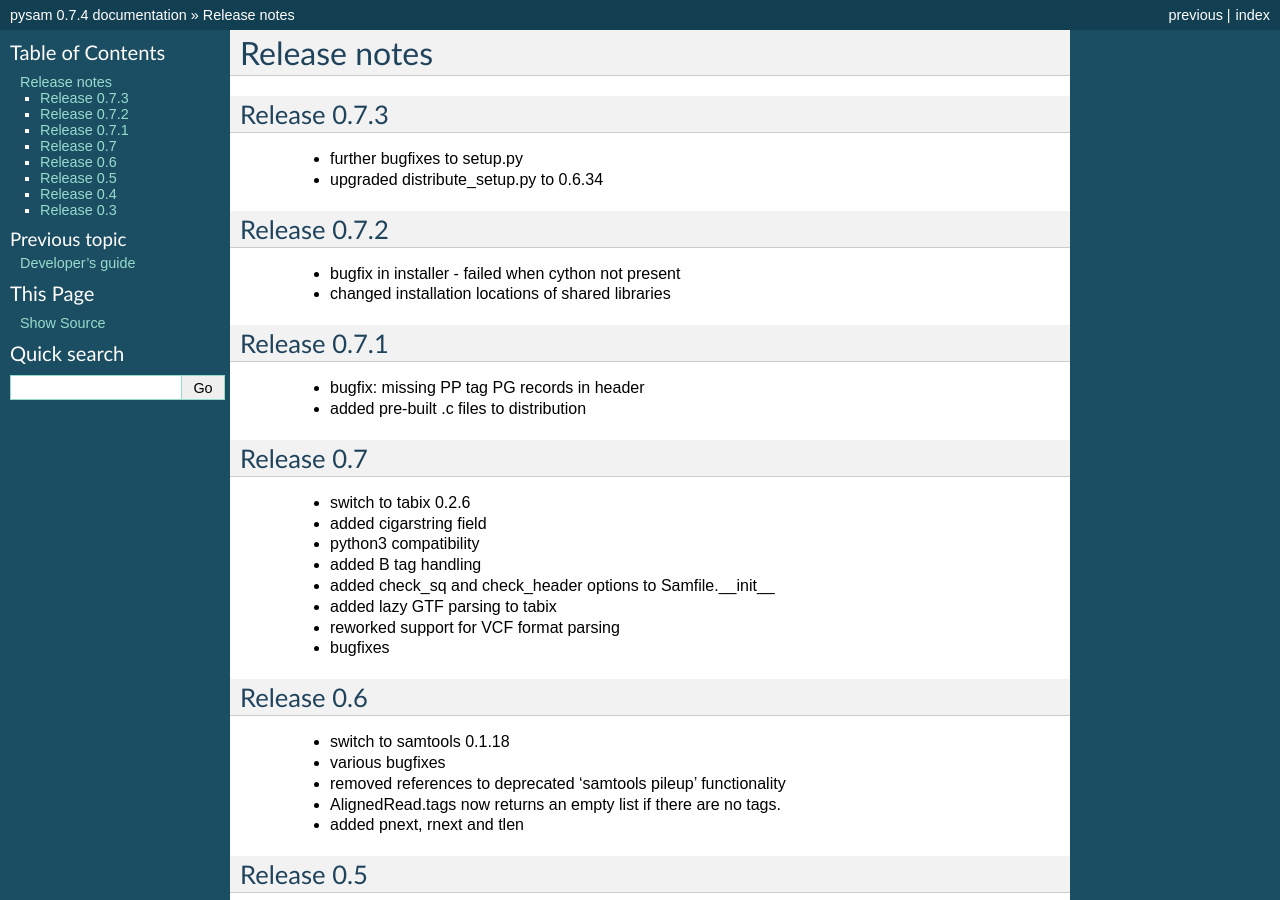
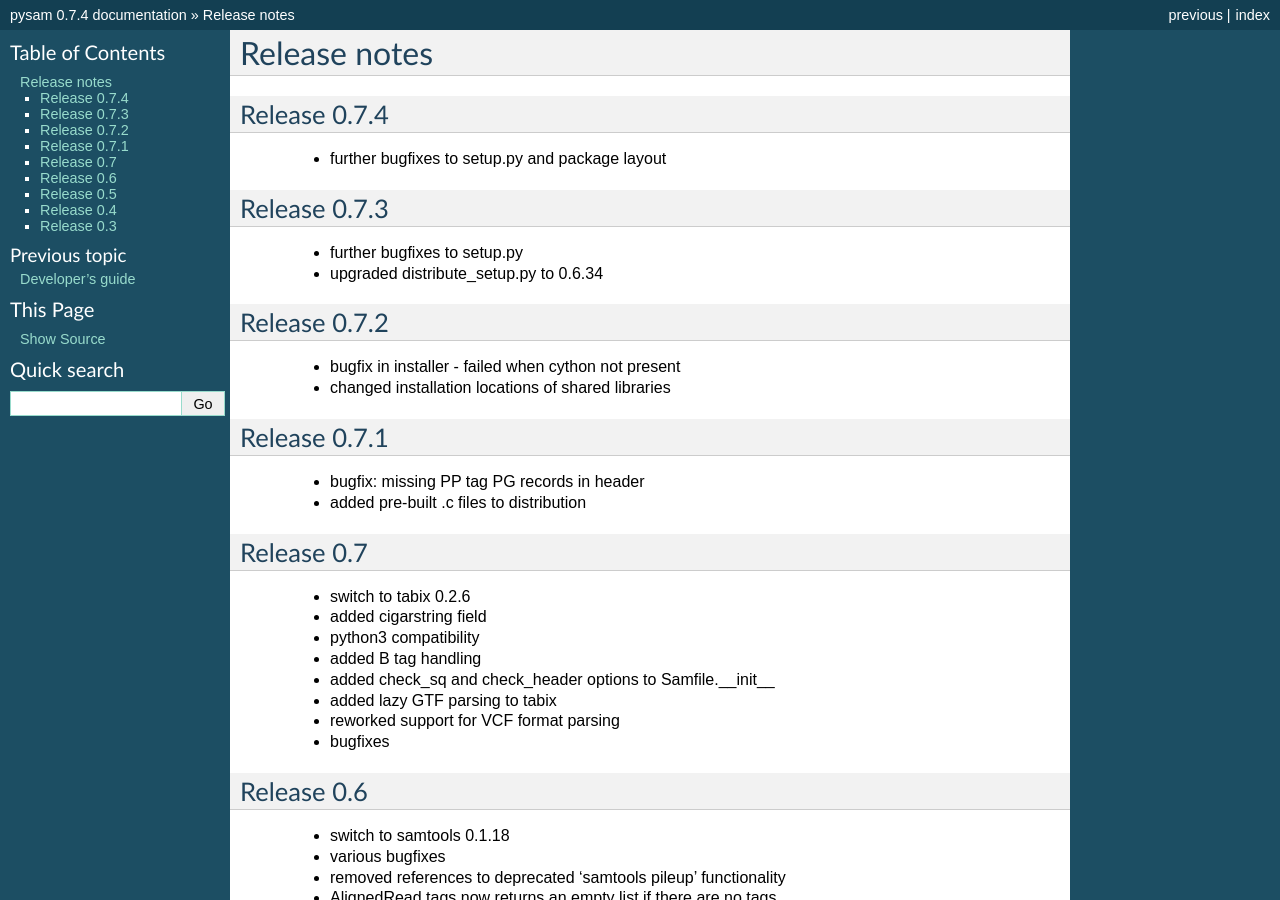
Before and after one commit to vd4mmind/pysam, a Sphinx documentation site: the page built from doc/release.rst, in a window 1280 px wide and 900 px high. Built offline with Sphinx 7.4.7, drawn with Linux system fonts in a browser that asks for light colours; pages that are not in the unit, such as notebooks, are missing from menus.

Commit message:
update release.rst with lates release

```diff
--- a/doc/release.rst
+++ b/doc/release.rst
@@ -1,6 +1,11 @@
 =============
 Release notes
 =============
+
+Release 0.7.4
+=============
+
+   * further bugfixes to setup.py and package layout
 
 Release 0.7.3
 =============
```
